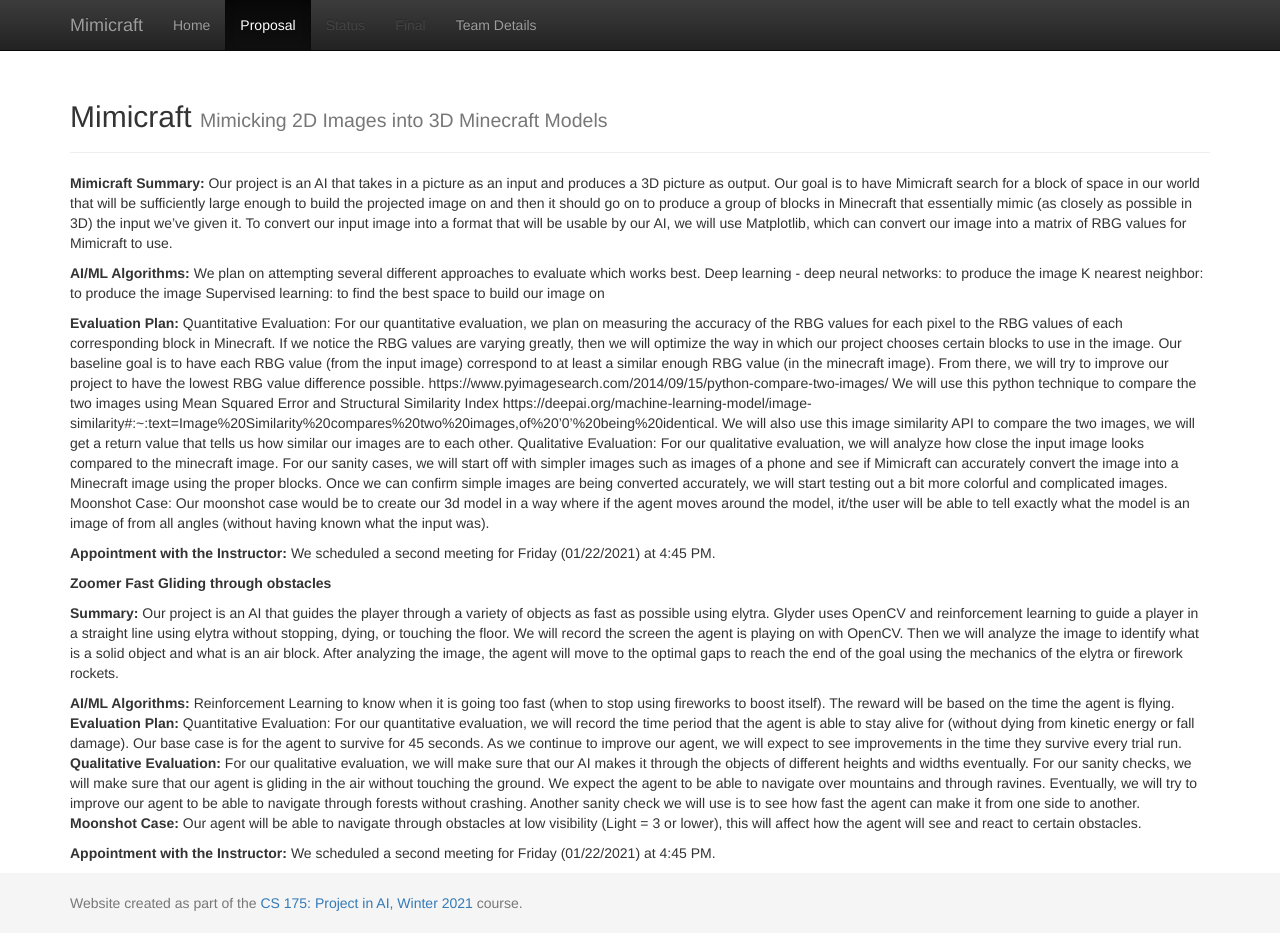
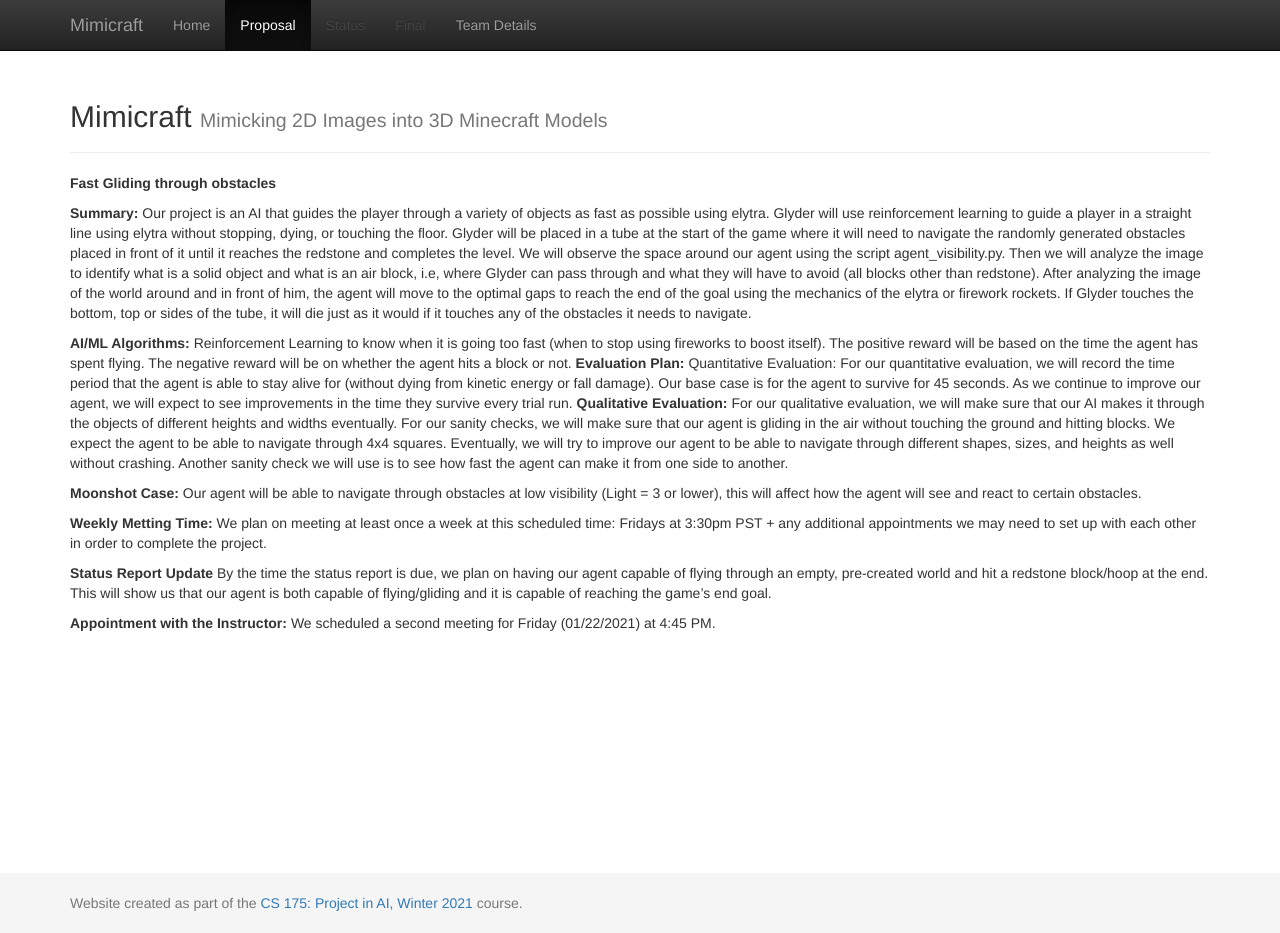
Before and after one commit to Globins/RedstoneEngineer, a Jekyll site: the page built from docs/proposal.md, in a window 1280 px wide and 933 px high. Built offline with Jekyll 4.4.1, drawn with Linux system fonts in a browser that asks for light colours.

Commit message:
updated proposal

```diff
--- a/docs/proposal.md
+++ b/docs/proposal.md
@@ -1,51 +1,32 @@
 ---
 layout: default
-title: Proposal
+title: Zoomer
 ---
-
-<b> Mimicraft </b>
-<b> Summary: </b>
-	Our project is an AI that takes in a picture as an input and produces a 3D picture as output. Our goal is to have Mimicraft search for a block of space in our world that will be sufficiently large enough to build the projected image on and then it should go on to produce a group of blocks in Minecraft that essentially mimic (as closely as possible in 3D) the input we’ve given it. To convert our input image into a format that will be usable by our AI, we will use Matplotlib, which can convert our image into a matrix of RBG values for Mimicraft to use.
-
-<b> AI/ML Algorithms: </b>
-    We plan on attempting several different approaches to evaluate which works best.
-    Deep learning - deep neural networks: to produce the image
-    K nearest neighbor: to produce the image
-    Supervised learning: to find the best space to build our image on
-
-<b> Evaluation Plan: </b>
-    Quantitative Evaluation:
-        For our quantitative evaluation, we plan on measuring the accuracy of the RBG values for each pixel to the RBG values of each corresponding block in Minecraft. If we notice the RBG values are varying greatly, then we will optimize the way in   which our project chooses certain blocks to use in the image. Our baseline goal is to have each RBG value (from the input image) correspond to at least a similar enough RBG value (in the minecraft image). From there, we will try to improve our project to have the lowest RBG value difference possible.
-        https://www.pyimagesearch.com/2014/09/15/python-compare-two-images/
-        We will use this python technique to compare the two images using Mean Squared Error and Structural Similarity Index
-        https://deepai.org/machine-learning-model/image-similarity#:~:text=Image%20Similarity%20compares%20two%20images,of%20'0'%20being%20identical.
-        We will also use this image similarity API to compare the two images, we will get a return value that tells us how similar our images are to each other.
-    Qualitative Evaluation:
-	    For our qualitative evaluation, we will analyze how close the input image looks compared to the minecraft image. For our sanity cases, we will start off with simpler images such as images of a phone and see if Mimicraft can accurately convert the image into a Minecraft image using the proper blocks. Once we can confirm simple images are being converted accurately, we will start testing out a bit more colorful and complicated images.
-    Moonshot Case:
-        Our moonshot case would be to create our 3d model in a way where if the agent moves around the model, it/the user will be able to tell exactly what the model is an image of from all angles (without having known what the input was).
-
-<b> Appointment with the Instructor: </b>
-	We scheduled a second meeting for Friday (01/22/2021) at 4:45 PM.
-
-
-<title> Proposal #2:  </title>
-<b> Zoomer </b>
 <b> Fast Gliding through obstacles </b>
 
 <b> Summary: </b>
-	Our project is an AI that guides the player through a variety of objects as fast as possible using elytra. Glyder uses OpenCV and reinforcement learning to guide a player in a straight line using elytra without stopping, dying, or touching the floor. We will record the screen the agent is playing on with OpenCV. Then we will analyze the image to identify what is a solid object and what is an air block. After analyzing the image, the agent will move to the optimal gaps to reach the end of the goal using the mechanics of the elytra or firework rockets.
+	Our project is an AI that guides the player through a variety of objects as fast as possible using elytra. Glyder will use reinforcement learning to guide a player in a straight line using elytra without stopping, dying, or touching the floor. Glyder will be placed in a tube at the start of the game where it will need to navigate the randomly generated obstacles placed in front of it until it reaches the redstone and completes the level.
+    We will observe the space around our agent using the script agent_visibility.py. Then we will analyze the image to identify what is a solid object and what is an air block, i.e, where Glyder can pass through and what they will have to avoid (all blocks other than redstone). After analyzing the image of the world around and in front of him, the agent will move to the optimal gaps to reach the end of the goal using the mechanics of the elytra or firework rockets. If Glyder touches the bottom, top or sides of the tube, it will die just as it would if it touches any of the obstacles it needs to navigate.
+
 
 <b> AI/ML Algorithms: </b>
-    Reinforcement Learning to know when it is going too fast (when to stop using fireworks to boost itself). The reward will be based on the time the agent is flying.
+    Reinforcement Learning to know when it is going too fast (when to stop using fireworks to boost itself). The positive reward will be based on the time the agent has spent flying. The negative reward will be on whether the agent hits a block or not.
 <b> Evaluation Plan: </b>
     Quantitative Evaluation:
 	    For our quantitative evaluation, we will record the time period that the agent is able to stay alive for (without dying from kinetic energy or fall damage). Our base case is for the agent to survive for 45 seconds. As we continue to improve our agent, we will expect to see improvements in the time they survive every trial run.
 <b> Qualitative Evaluation: </b>
 	    For our qualitative evaluation, we will make sure that our AI makes it through the objects of different heights and widths eventually.
-        For our sanity checks, we will make sure that our agent is gliding in the air without touching the ground. We expect the agent to be able to navigate over mountains and through ravines. Eventually, we will try to improve our agent to be able to navigate through forests without crashing. Another sanity check we will use is to see how fast the agent can make it from one side to another.
+        For our sanity checks, we will make sure that our agent is gliding in the air without touching the ground and hitting blocks. We expect the agent to be able to navigate through 4x4 squares. Eventually, we will try to improve our agent to be able to navigate through different shapes, sizes, and heights as well without crashing. Another sanity check we will use is to see how fast the agent can make it from one side to another.
+
+
 <b> Moonshot Case: </b>
         Our agent will be able to navigate through obstacles at low visibility (Light = 3 or lower), this will affect how the agent will see and react to certain obstacles.
 
+<b> Weekly Metting Time: </b>
+    We plan on meeting at least once a week at this scheduled time: Fridays at 3:30pm PST + any additional appointments we may need to set up with each other in order to complete the project.
+
+<b> Status Report Update </b>
+    By the time the status report is due, we plan on having our agent capable of flying through an empty, pre-created world and hit a redstone block/hoop at the end. This will show us that our agent is both capable of flying/gliding and it is capable of reaching the game’s end goal.
+
 <b> Appointment with the Instructor: </b>
 	We scheduled a second meeting for Friday (01/22/2021) at 4:45 PM.
```
